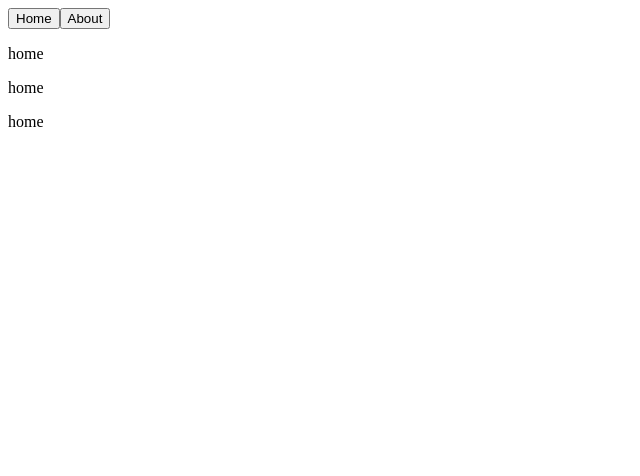
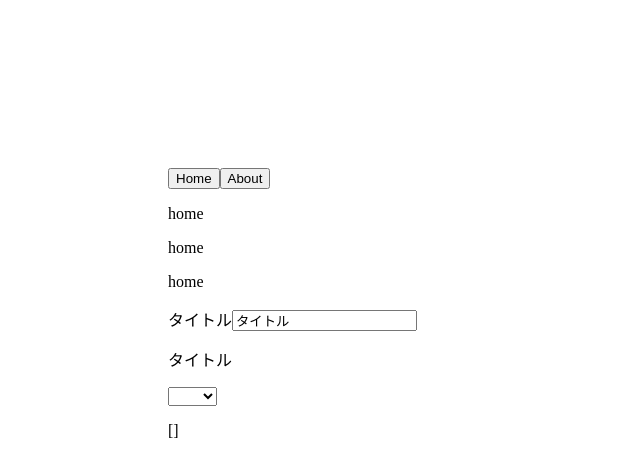
Before and after one commit to Makotox0207/vue_practice, a Vue app in the folder vue-udemyjs/: page / in a window 1280 px wide. Shown: the top 476 px of the page, without its empty margins (0-640 px from the left). Built offline with nearby package versions, Linux system fonts and the light colour scheme.

Commit message:
v-modelでform作成

```diff
--- a/vue-udemyjs/src/App.vue
+++ b/vue-udemyjs/src/App.vue
@@ -1,5 +1,5 @@
 <template>
-  <div>
+  <div style="padding: 10rem;">
     <button @click="currentComponent = 'Home'">Home</button>
     <button @click="currentComponent = 'About'">About</button>
     <!-- 動的にAboutまたはHomeに変更 -->
@@ -11,6 +11,15 @@
     <keep-alive>
       <component :is="currentComponent"></component>
     </keep-alive>
+    <div>
+      <label for="title">タイトル</label>
+      <input id="title" type="text" v-model="formData.title">
+      <p>{{formData.title}}</p>
+      <select v-model="formData.location">
+        <option v-for="location in locations" :key="location">{{location}}</option>
+      </select>
+      <p>{{formData.location}}</p>
+    </div>
   </div>
 </template>
 
@@ -22,7 +31,12 @@ import Home from "./components/Home.vue";
 export default {
   data(){
     return {
-      currentComponent: "Home"
+      currentComponent: "Home",
+      locations: ["東京", "大阪", "札幌"],
+      formData: {
+        title: "タイトル",
+        location: []
+      }
     };
   },
   components: {
--- a/vue-udemyjs/src/components/About.vue
+++ b/vue-udemyjs/src/components/About.vue
@@ -6,13 +6,5 @@
 </template>
 
 <script>
-  export default{
-    activated(){
-      console.log('activated');
-    },
-    deactivated(){
-      console.log('deactivated');
-    }
-  };
 
 </script>
```
